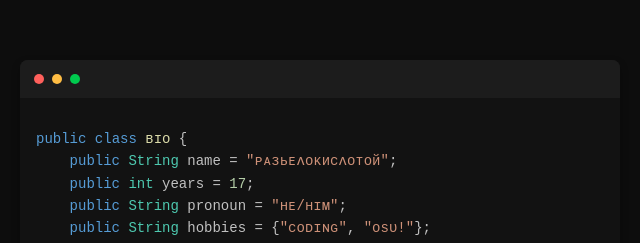
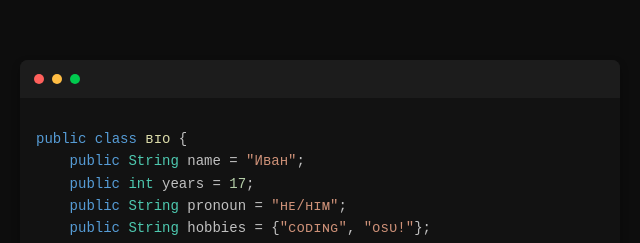
Before and after one commit to shiwze/my-website-test, a plain HTML site: page index.html in a window 1280 px wide. Shown: the part 168-411 px from the top of the page, 320-960 px from the left. Drawn offline with Linux system fonts and the light colour scheme.

Commit message:
заменил имя

```diff
--- a/index.html
+++ b/index.html
@@ -23,7 +23,7 @@
     <div class="card__content">
       <pre class="code">
 <span class="keyword">public</span> <span class="keyword">class</span> <span class="class-name">ʙɪᴏ</span> {
-    <span class="keyword">public</span> <span class="type">String</span> name = <span class="string">"ᴩᴀзьᴇᴧоᴋиᴄᴧоᴛой"</span>;
+    <span class="keyword">public</span> <span class="type">String</span> name = <span class="string">"Иван"</span>;
     <span class="keyword">public</span> <span class="type">int</span> years = <span class="number">17</span>;
     <span class="keyword">public</span> <span class="type">String</span> pronoun = <span class="string">"ʜᴇ/ʜɪᴍ"</span>;
     <span class="keyword">public</span> <span class="type">String</span> hobbies = {<span class="string">"ᴄᴏᴅɪɴɢ"</span>, <span class="string">"ᴏsᴜ!"</span>};
```
